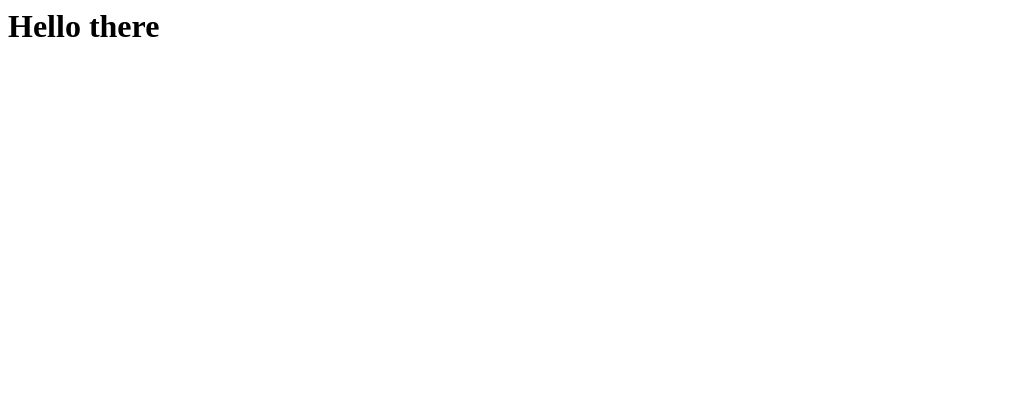
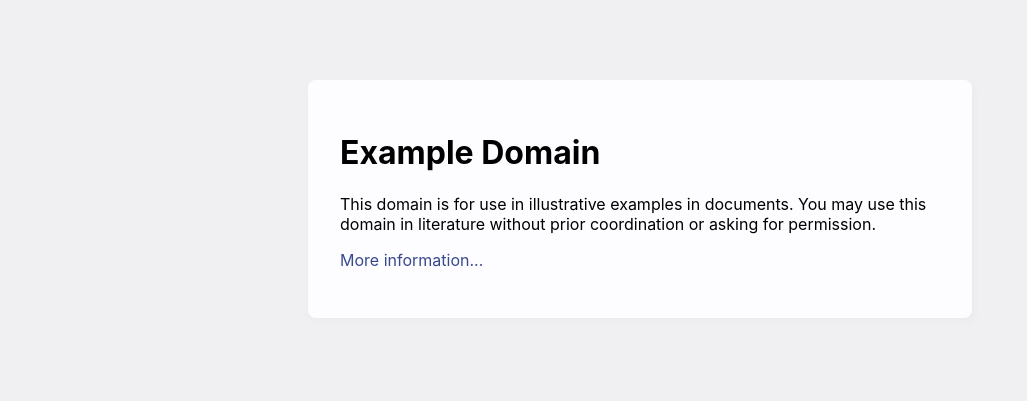
Before and after one commit to Zoviatgithub/swiimpex, a plain HTML site: page index.html in a window 1280 px wide. Shown: the whole page, without its empty margins (0-1027 px from the left). Drawn offline with Linux system fonts and the light colour scheme.

Commit message:
Update index.html

```diff
--- a/index.html
+++ b/index.html
@@ -1 +1,47 @@
-<h1>Hello there</h1>
+
+<!doctype html>
+<html>
+<head>
+    <title>Example Domain</title>
+
+    <meta charset="utf-8" />
+    <meta http-equiv="Content-type" content="text/html; charset=utf-8" />
+    <meta name="viewport" content="width=device-width, initial-scale=1" />
+    <style type="text/css">
+    body {
+        background-color: #f0f0f2;
+        margin: 0;
+        padding: 0;
+        font-family: -apple-system, system-ui, BlinkMacSystemFont, "Segoe UI", "Open Sans", "Helvetica Neue", Helvetica, Arial, sans-serif;
+
+    }
+    div {
+        width: 600px;
+        margin: 5em auto;
+        padding: 2em;
+        background-color: #fdfdff;
+        border-radius: 0.5em;
+        box-shadow: 2px 3px 7px 2px rgba(0,0,0,0.02);
+    }
+    a:link, a:visited {
+        color: #38488f;
+        text-decoration: none;
+    }
+    @media (max-width: 700px) {
+        div {
+            margin: 0 auto;
+            width: auto;
+        }
+    }
+    </style>
+</head>
+
+<body>
+<div>
+    <h1>Example Domain</h1>
+    <p>This domain is for use in illustrative examples in documents. You may use this
+    domain in literature without prior coordination or asking for permission.</p>
+    <p><a href="https://www.iana.org/domains/example">More information...</a></p>
+</div>
+</body>
+</html>
```
